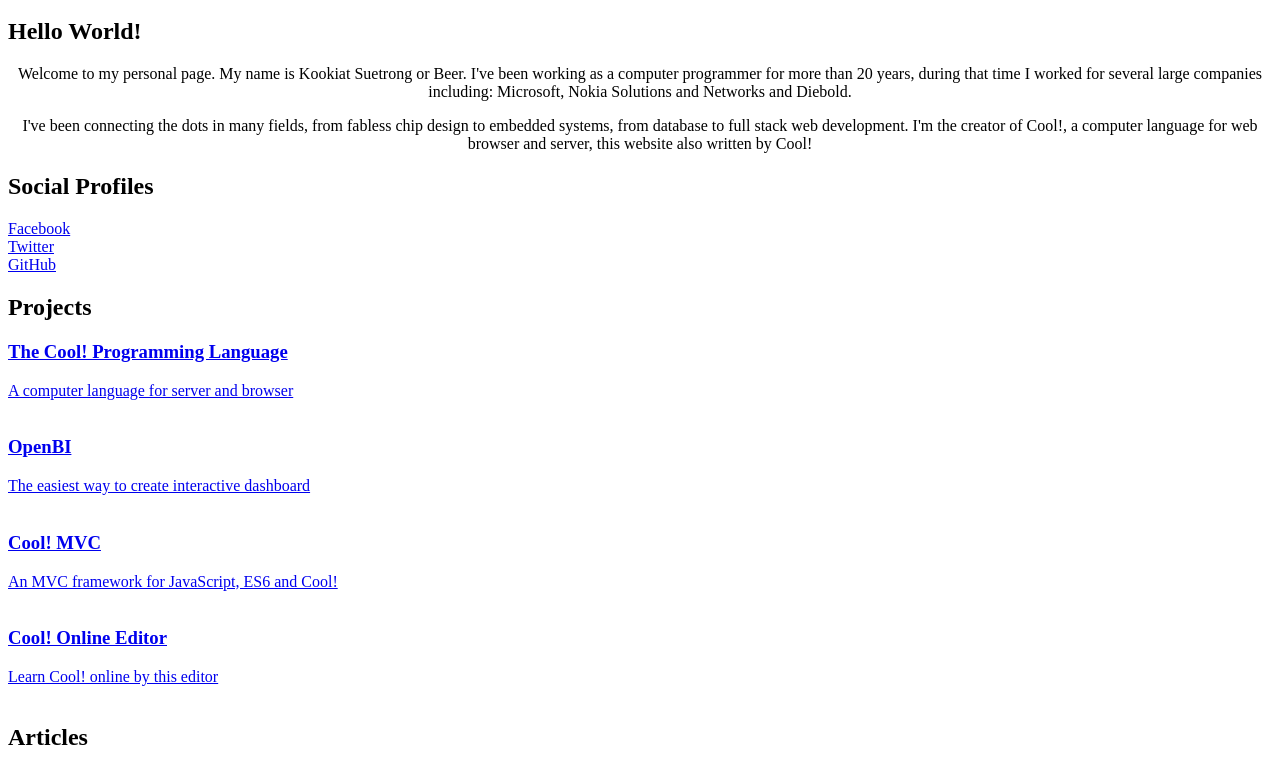
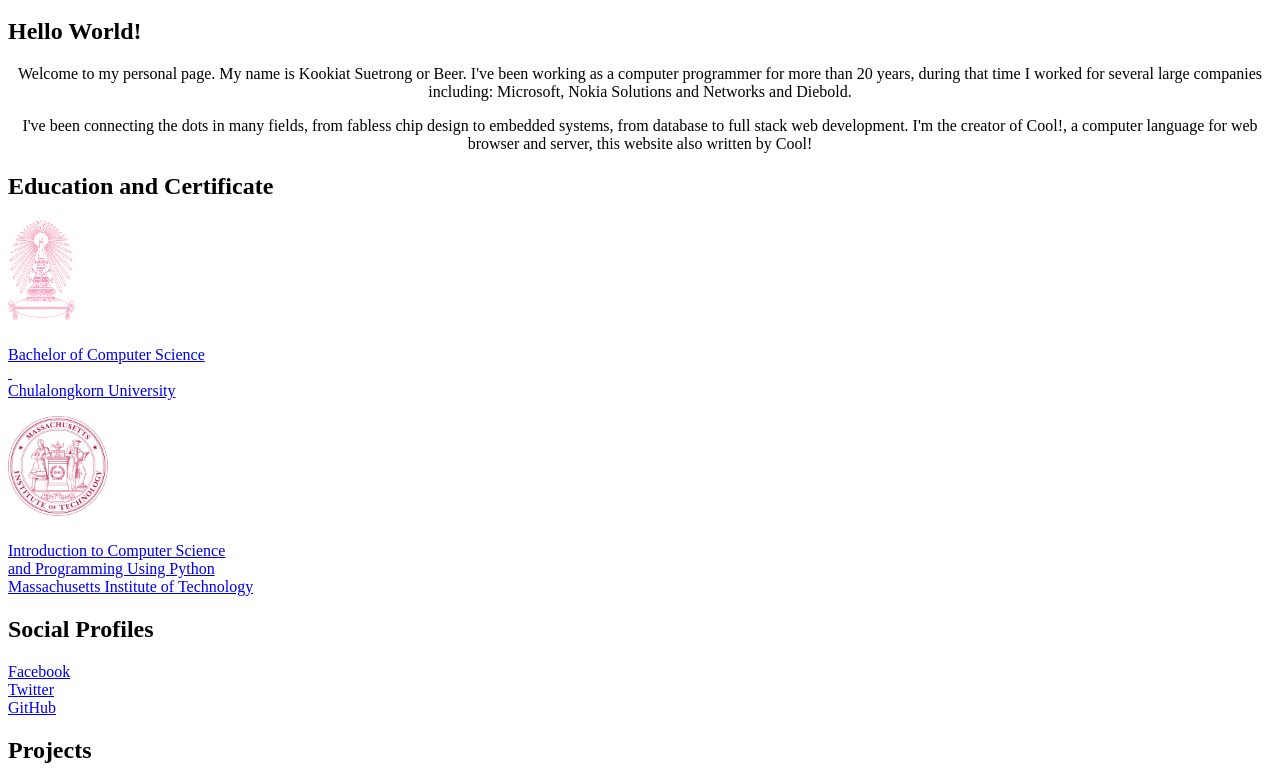
Before and after one commit to athiwatp/blog-1, a plain HTML site: page views/index.html in a window 1280 px wide. Shown: the part 682-1450 px from the top of the page. Drawn offline with Linux system fonts and the light colour scheme.

Commit message:
Add school logo

```diff
--- a/views/index.html
+++ b/views/index.html
@@ -48,6 +48,39 @@
 			I'm the creator of Cool!, a computer language for web browser and
 			server, this website also written by Cool!
 		</p>
+	</div>
+</div>
+
+<style>
+	.school-logo {
+		height: 100px;
+		margin-bottom: 10px;
+	}
+</style>
+
+<div class="page">
+	<div class="container">
+		<h2>Education and Certificate</h2>
+		<div class="col-xs-12 col-sm-6">
+			<a href="http://www.chula.ac.th/en/">
+				<img src="/img/chula.png" class="school-logo" />
+				<p>
+				Bachelor of Computer Science<br/>
+				&nbsp;<br/>
+				Chulalongkorn University
+				</p>
+			</a>
+		</div>
+		<div class="col-xs-12 col-sm-6">
+			<a href="https://verify.edx.org/cert/6b094e2c87a8417582487f71869b71c9">
+				<img src="/img/mit.png" class="school-logo" />
+				<p>
+				Introduction to Computer Science <br/>
+				and Programming Using Python </br/>
+				Massachusetts Institute of Technology
+				</p>
+			</a>
+		</div>
 	</div>
 </div>
 
@@ -162,11 +195,6 @@
 	</div>
 </div>
 
-	<!--
-	<h2>Education and Certificate</h2>
-	<h2>Blogs</h2>
-	-->
-
 <script type="text/cool">
 main class Main {
 
```
Also changed, not shown: public/img/chula.png (added), public/img/mit.png (added).
